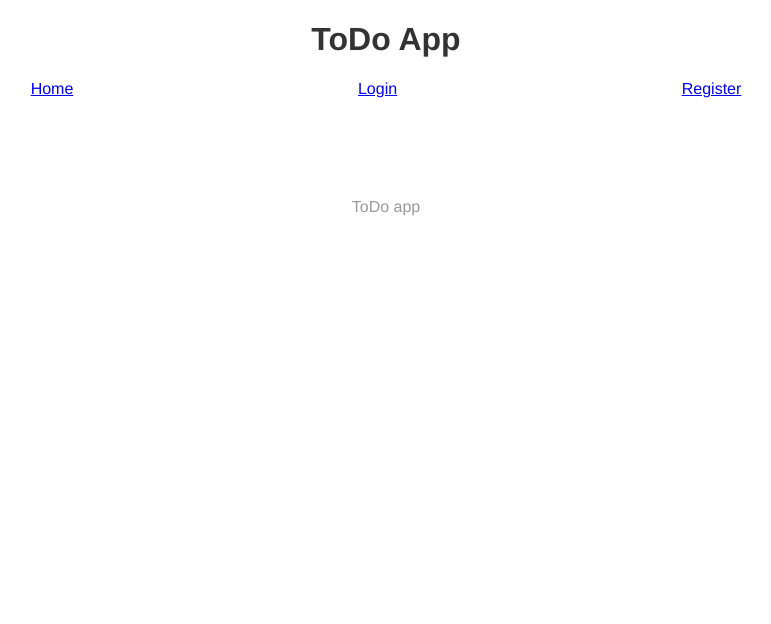
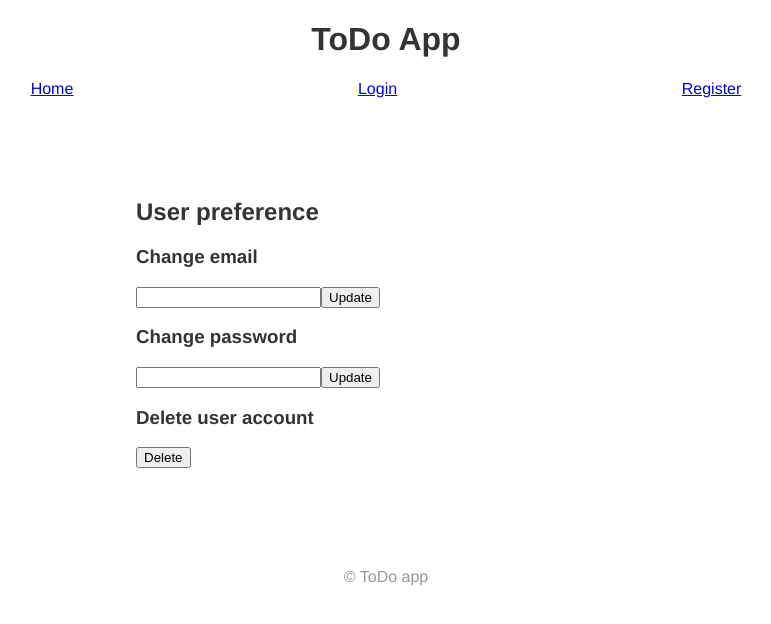
Before and after one commit to tkyytnm/todo-app, a React (Create React App) app in the folder client/: page /user in a window 1280 px wide. Shown: the top 624 px of the page, without its empty margins (254-1025 px from the left). Built offline with nearby package versions, Linux system fonts and the light colour scheme; no server answers.

Commit message:
Add user preference feature

```diff
--- a/client/src/app/App.js
+++ b/client/src/app/App.js
@@ -5,6 +5,7 @@ import Footer from "../common/footer/Footer";
 import Register from "../features/auth/Register";
 import Login from "../features/auth/Login";
 import ToDo from "../features/todo/ToDo";
+import User from "../features/user/User";
 
 function App() {
   return (
@@ -17,6 +18,7 @@ function App() {
             <Route path="register" element={<Register />} />
             <Route path="login" element={<Login />} />
             <Route path="todo" element={<ToDo />} />
+            <Route path="user" element={<User />} />
           </Route>
         </Routes>
       </section>
--- a/client/src/common/footer/Footer.js
+++ b/client/src/common/footer/Footer.js
@@ -1,5 +1,5 @@
 const Footer = () => {
-  return <footer>ToDo app</footer>;
+  return <footer>&copy; ToDo app</footer>;
 };
 
 export default Footer;
--- a/client/src/common/header/Nav.js
+++ b/client/src/common/header/Nav.js
@@ -24,7 +24,7 @@ const Nav = () => {
       {user.id ? (
         <>
           <Link to="todo">ToDo</Link>
-          <div>{user.email}</div>
+          <Link to="user">{user.email}</Link>
           <button onClick={handleClick}>Logout</button>
         </>
       ) : (
--- /dev/null
+++ b/client/src/features/user/User.js
@@ -0,0 +1,66 @@
+import {
+  selectUser,
+  fetchUserData,
+  updateProfile,
+  updatePassword,
+  deleteUser,
+} from "./userSlice";
+import { useDispatch, useSelector } from "react-redux";
+import { useEffect } from "react";
+
+const User = () => {
+  const dispatch = useDispatch();
+  const user = useSelector(selectUser);
+
+  // useEffect(() => {
+  //   dispatch(fetchUserData());
+  // }, [dispatch, user.id]);
+
+  const handleSubmit = (e) => {
+    e.preventDefault();
+    if (e.target.email) {
+      dispatch(updateProfile({ email: e.target.email.value }));
+    } else if (e.target.password) {
+      dispatch(updatePassword({ password: e.target.password.value }));
+    }
+  };
+
+  const handleClick = () => {
+    const confirm = window.confirm("Are you sure deleting account?");
+    if (confirm) {
+      dispatch(deleteUser());
+    }
+  };
+
+  return (
+    <>
+      <h2>User preference</h2>
+      <h3>Change email</h3>
+      <form onSubmit={handleSubmit}>
+        <input
+          type="email"
+          id="email"
+          name="email"
+          defaultValue={user.email}
+          required
+        />
+        <button>Update</button>
+      </form>
+      <h3>Change password</h3>
+      <form onSubmit={handleSubmit}>
+        <input
+          type="password"
+          id="password"
+          name="password"
+          defaultValue=""
+          required
+        />
+        <button>Update</button>
+      </form>
+      <h3>Delete user account</h3>
+      <button onClick={handleClick}>Delete</button>
+    </>
+  );
+};
+
+export default User;
--- a/client/src/features/user/userSlice.js
+++ b/client/src/features/user/userSlice.js
@@ -7,6 +7,41 @@ export const fetchUserData = createAsyncThunk(
     return await response.json();
   }
 );
+
+export const updateProfile = createAsyncThunk(
+  "user/updateProfile",
+  async (data) => {
+    const response = await fetch("/api/user/profile", {
+      method: "PUT",
+      headers: {
+        "Content-Type": "application/json",
+      },
+      body: JSON.stringify(data),
+    });
+    return await response.json();
+  }
+);
+
+export const updatePassword = createAsyncThunk(
+  "user/updatePassword",
+  async (data) => {
+    const response = await fetch("/api/user/password", {
+      method: "PUT",
+      headers: {
+        "Content-Type": "application/json",
+      },
+      body: JSON.stringify(data),
+    });
+    return await response.json();
+  }
+);
+
+export const deleteUser = createAsyncThunk("user/deleteUser", async () => {
+  const response = await fetch("/api/user", {
+    method: "DELETE",
+  });
+  return await response.json();
+});
 
 const userSlice = createSlice({
   name: "user",
@@ -28,6 +63,42 @@ const userSlice = createSlice({
         state.isLoading = false;
         state.isRejected = true;
       });
+    builder
+      .addCase(updateProfile.pending, (state, action) => {
+        state.isLoading = true;
+      })
+      .addCase(updateProfile.fulfilled, (state, action) => {
+        state.isLoading = false;
+        state.user = action.payload;
+      })
+      .addCase(updateProfile.rejected, (state, action) => {
+        state.isLoading = false;
+        state.isRejected = true;
+      });
+    builder
+      .addCase(updatePassword.pending, (state, action) => {
+        state.isLoading = true;
+      })
+      .addCase(updatePassword.fulfilled, (state, action) => {
+        state.isLoading = false;
+        state.user = action.payload;
+      })
+      .addCase(updatePassword.rejected, (state, action) => {
+        state.isLoading = false;
+        state.isRejected = true;
+      });
+    builder
+      .addCase(deleteUser.pending, (state, action) => {
+        state.isLoading = true;
+      })
+      .addCase(deleteUser.fulfilled, (state, action) => {
+        state.isLoading = false;
+        state.user = {};
+      })
+      .addCase(deleteUser.rejected, (state, action) => {
+        state.isLoading = false;
+        state.isRejected = true;
+      });
   },
 });
 
```
